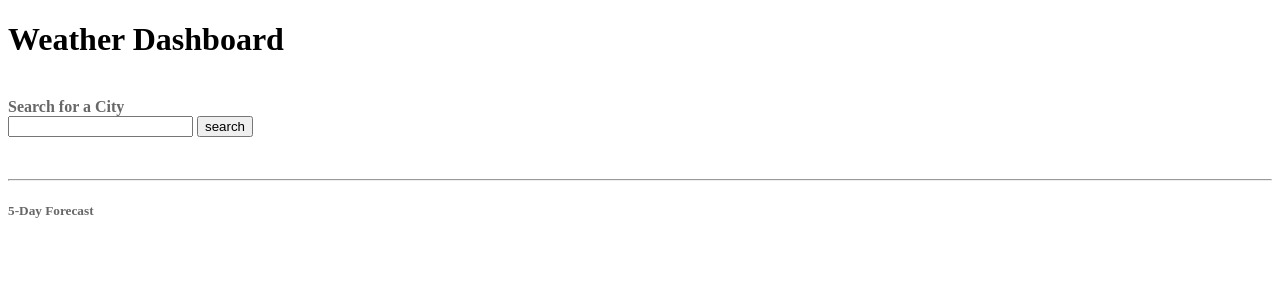
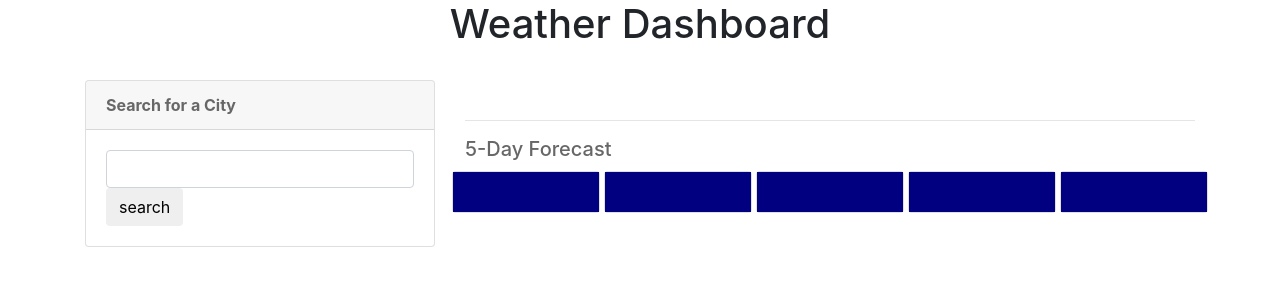
Before and after one commit to jazgue/CH06-Weather-Dashboard, a plain HTML site: page index.html in a window 1280 px wide. Drawn offline with nearby package versions, Linux system fonts and the light colour scheme.

Commit message:
Updated CSS and README

```diff
--- a/index.html
+++ b/index.html
@@ -4,6 +4,8 @@
     <meta charset="UTF-8">
     <meta http-equiv="X-UA-Compatible" content="IE=edge">
     <meta name="viewport" content="width=device-width, initial-scale=1.0">
+    <link rel="stylesheet" href="https://cdnjs.cloudflare.com/ajax/libs/twitter-bootstrap/4.0.0/css/bootstrap.min.css" />
+    <link rel="stylesheet" href="style.css">
     <title>Weather Dashboard</title>
 </head>
 <body>
--- /dev/null
+++ b/style.css
@@ -0,0 +1,15 @@
+.container {
+    background-color: #fff;
+
+    display: block;
+    margin: 0 auto;
+
+    border-radius: 10px;
+    padding-bottom: 50px;
+    width: 90%;
+  }
+
+  .forecast-card{
+    background-color: navy;
+    color: white;
+  }
```
Also changed, not shown: script.js (+0 -12 lines), images/Weather-Dashboard.png (added), 1 other file.
